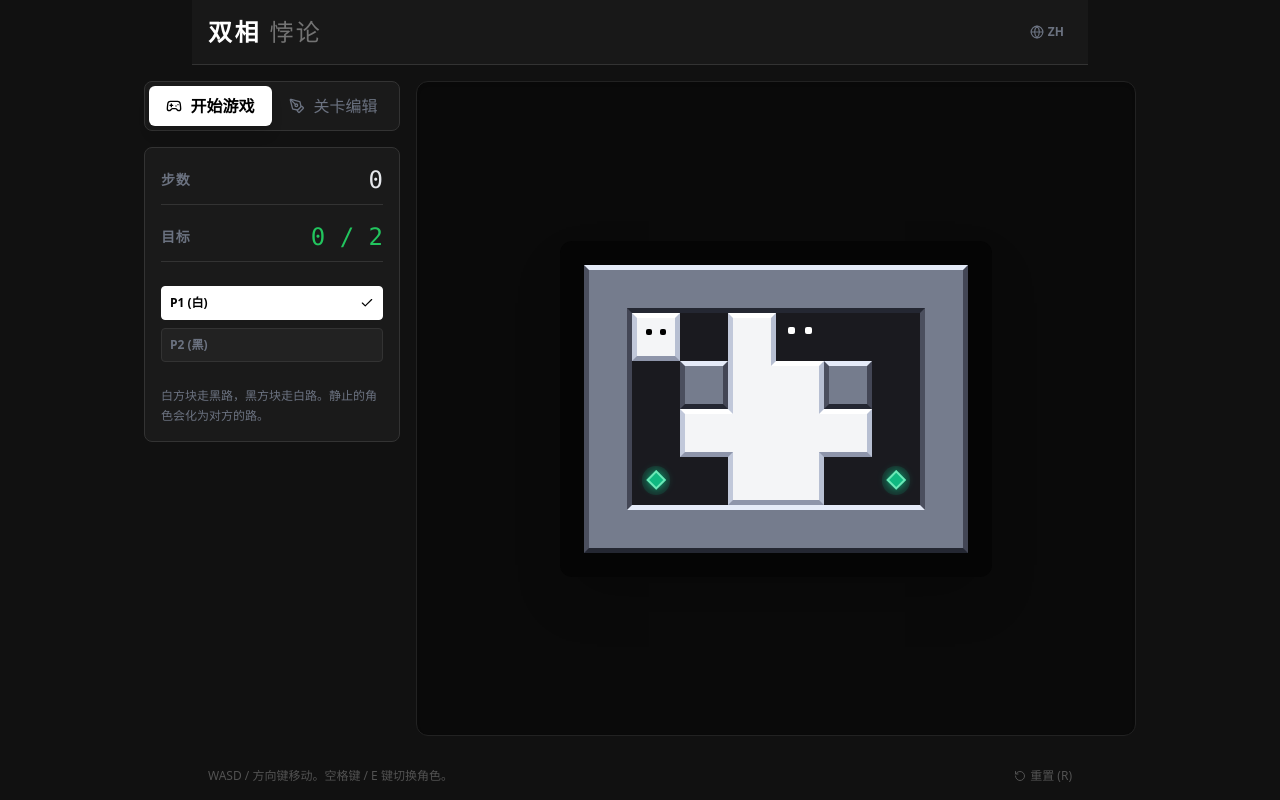
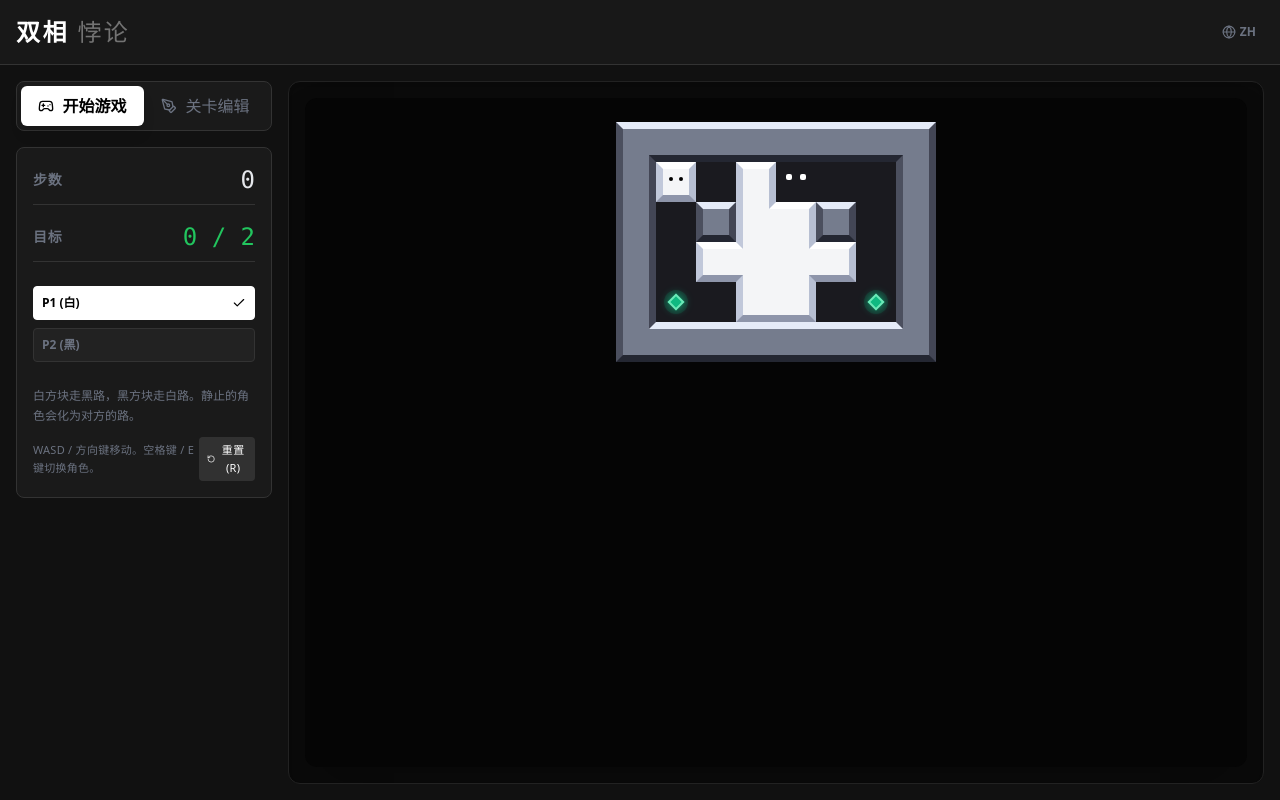
Before and after one commit to skyatgit/mygame, a React (Vite) app: page / in a window 1280 px wide. Built offline with nearby package versions, Linux system fonts and the light colour scheme.

Commit message:
优化: 基于视口尺寸实现动态瓦片大小调整，并重构 Block 组件以支持 tileSize 属性

```diff
--- a/App.tsx
+++ b/App.tsx
@@ -394,10 +394,10 @@ const App: React.FC = () => {
   };
 
   return (
-    <div className="min-h-screen bg-[#111] text-gray-200 flex flex-col items-center justify-center font-sans select-none">
+    <div className="min-h-screen bg-[#111] text-gray-200 flex flex-col items-stretch font-sans select-none">
 
       {/* Header Area */}
-      <div className="w-full max-w-4xl px-4 py-4 flex justify-between items-center bg-[#181818] border-b border-[#333]">
+      <div className="w-full px-4 py-4 flex justify-between items-center bg-[#181818] border-b border-[#333]">
         <div className="flex items-center gap-4">
           <div className="flex flex-col leading-tight">
              <h1 className="text-2xl font-black tracking-widest text-white">
@@ -414,7 +414,7 @@ const App: React.FC = () => {
       </div>
 
       {/* Main Content */}
-      <div className="flex-1 flex flex-col md:flex-row w-full max-w-5xl gap-4 p-4 overflow-hidden">
+      <div className="flex-1 flex flex-col md:flex-row w-full gap-4 p-4 overflow-hidden">
 
         {/* Left Panel: Controls / Info */}
         <div className="w-full md:w-64 flex-shrink-0 flex flex-col gap-4">
@@ -457,8 +457,14 @@ const App: React.FC = () => {
                   </div>
                 </div>
 
-                <div className="text-xs text-gray-500 mt-2 leading-relaxed">
-                   {t.instructions}
+                <div className="text-xs text-gray-500 mt-2 leading-relaxed space-y-3">
+                  <p>{t.instructions}</p>
+                  <div className="flex items-center justify-between text-[11px] uppercase tracking-wide text-gray-500">
+                    <span>{t.controls}</span>
+                    <button onClick={resetGame} className="flex items-center gap-1 text-white bg-white/10 px-2 py-1 rounded hover:bg-white/20 transition-colors">
+                      <RotateCcw size={12} /> {t.reset}
+                    </button>
+                  </div>
                 </div>
              </div>
            )}
@@ -564,16 +570,6 @@ const App: React.FC = () => {
         </div>
 
       </div>
-
-      {/* Footer Controls */}
-      {mode === 'play' && (
-        <div className="w-full max-w-4xl p-4 flex justify-between items-center text-xs text-neutral-600">
-           <div>{t.controls}</div>
-           <button onClick={resetGame} className="flex items-center gap-1 hover:text-white transition-colors">
-              <RotateCcw size={12} /> {t.reset}
-           </button>
-        </div>
-      )}
     </div>
   );
 };
--- a/components/Block.tsx
+++ b/components/Block.tsx
@@ -13,6 +13,7 @@ interface BlockProps {
   innerCorners?: { tl: boolean; tr: boolean; bl: boolean; br: boolean };
   onBlockClick?: (x: number, y: number) => void;
   editorMode?: boolean;
+  tileSize?: number;
 }
 
 export const Block: React.FC<BlockProps> = ({
@@ -26,7 +27,8 @@ export const Block: React.FC<BlockProps> = ({
   connections,
   innerCorners,
   onBlockClick,
-  editorMode
+  editorMode,
+  tileSize
 }) => {
 
   const isP1Here = p1Pos?.x === x && p1Pos?.y === y;
@@ -105,7 +107,11 @@ export const Block: React.FC<BlockProps> = ({
     P2: { base: '#171717', top: '#404040', left: '#262626', right: '#262626', bottom: '#000000' },
   };
 
-  const WALL_BORDER_WIDTH = 5;
+  const baseTileSize = tileSize ?? (editorMode ? 36 : 48);
+  const WALL_BORDER_WIDTH = Math.min(
+    Math.max(Math.round(baseTileSize * 0.18), 2),
+    Math.floor(baseTileSize / 2)
+  );
   const FLOOR_BORDER_WIDTH = 0;
   const LAYERS = { floor: 1, target: 2, active: 5 };
 
--- a/components/GameBoard.tsx
+++ b/components/GameBoard.tsx
@@ -1,4 +1,4 @@
-import React from 'react';
+import React, { useRef, useState, useLayoutEffect, useMemo } from 'react';
 import { LevelData, GameState, Position, TerrainType, CharacterType } from '../types';
 import { Block } from './Block';
 import { getEffectiveTerrain } from '../terrainUtils';
@@ -27,6 +27,34 @@ export const GameBoard: React.FC<GameBoardProps> = ({
   const p2Pos = gameState ? gameState.p2Pos : editorP2Start;
   const activeChar = gameState ? gameState.activeChar : undefined;
 
+  const containerRef = useRef<HTMLDivElement>(null);
+  const [viewportSize, setViewportSize] = useState({ width: 0, height: 0 });
+
+  useLayoutEffect(() => {
+    const updateSize = () => {
+      if (!containerRef.current) return;
+      const rect = containerRef.current.getBoundingClientRect();
+      setViewportSize({ width: rect.width, height: rect.height });
+    };
+
+    updateSize();
+    window.addEventListener('resize', updateSize);
+    return () => window.removeEventListener('resize', updateSize);
+  }, []);
+
+  const tileSize = useMemo(() => {
+    if (!viewportSize.width || !viewportSize.height) return editorMode ? 36 : 48;
+    const padding = 48;
+    const availableWidth = Math.max(viewportSize.width - padding, 0);
+    const availableHeight = Math.max(viewportSize.height - padding, 0);
+    const sizeByWidth = availableWidth / level.width;
+    const sizeByHeight = availableHeight / level.height;
+    return Math.max(Math.min(sizeByWidth, sizeByHeight), 16);
+  }, [viewportSize, level.width, level.height, editorMode]);
+
+  const boardWidth = level.width * tileSize;
+  const boardHeight = level.height * tileSize;
+
   // Helper to identify the specific visual type of the wall.
   // Returns a specific string for each wall type, or null if it's not a wall.
   // This allows us to ensure that only walls of the SAME type merge visually.
@@ -54,16 +82,18 @@ export const GameBoard: React.FC<GameBoardProps> = ({
 
   return (
     <div
-      className="inline-block bg-[#050505] p-6 rounded-xl shadow-2xl select-none"
+      ref={containerRef}
+      className="flex bg-[#050505] p-6 rounded-xl shadow-2xl select-none w-full h-full"
+      style={{ minWidth: 0, minHeight: 0 }}
       onMouseLeave={() => {}}
     >
       <div
-        className="grid bg-[#050505]"
+        className="grid bg-[#050505] mx-auto"
         style={{
           gridTemplateColumns: `repeat(${level.width}, minmax(0, 1fr))`,
-          width: `min(90vw, ${level.width * (editorMode ? 36 : 48)}px)`,
-          maxWidth: '800px',
-          gap: '0px' // No gap logic handled by visual connection
+          width: `${boardWidth}px`,
+          height: `${boardHeight}px`,
+          gap: '0px'
         }}
       >
         {level.terrain.map((row, y) => (
@@ -128,6 +158,7 @@ export const GameBoard: React.FC<GameBoardProps> = ({
                    innerCorners={innerCorners}
                    editorMode={editorMode}
                    onBlockClick={onBlockClick}
+                   tileSize={tileSize}
                  />
               </div>
             );
```
Lines whose indentation alone changed are shown as unchanged.
